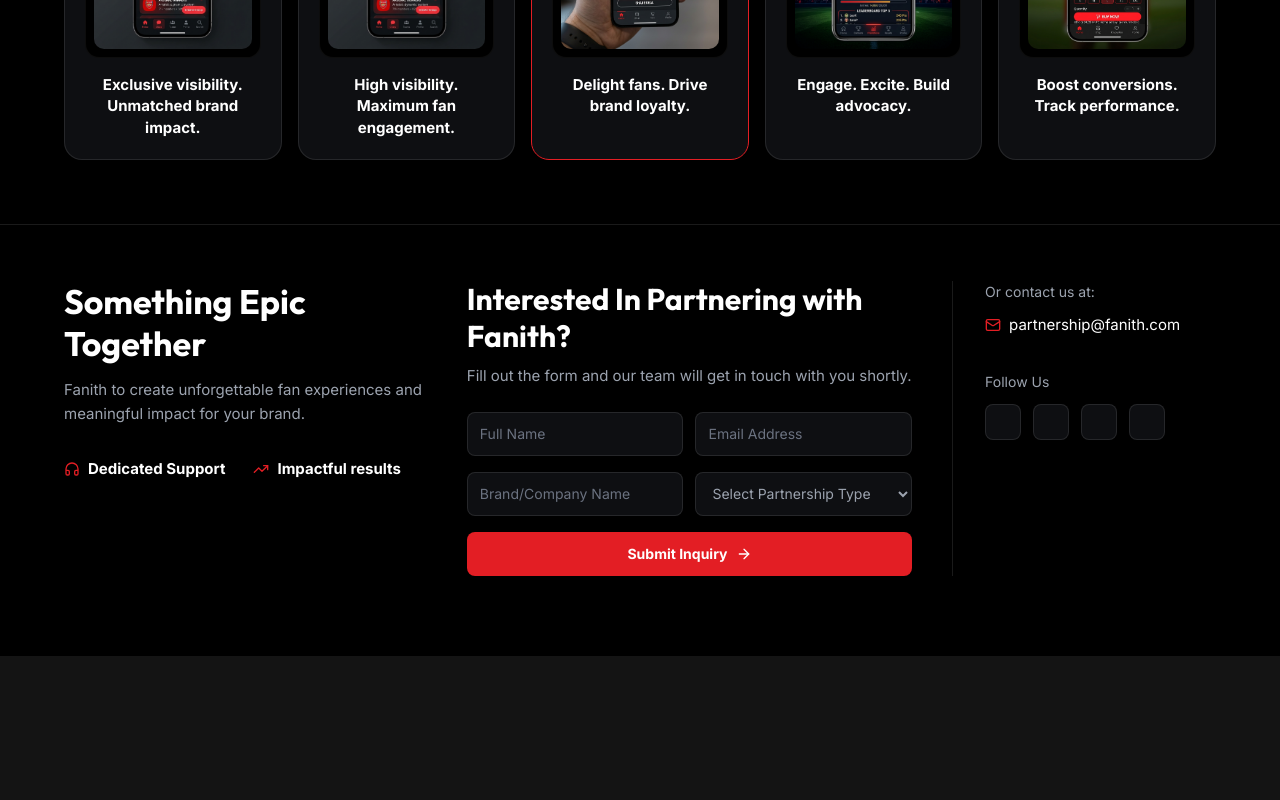
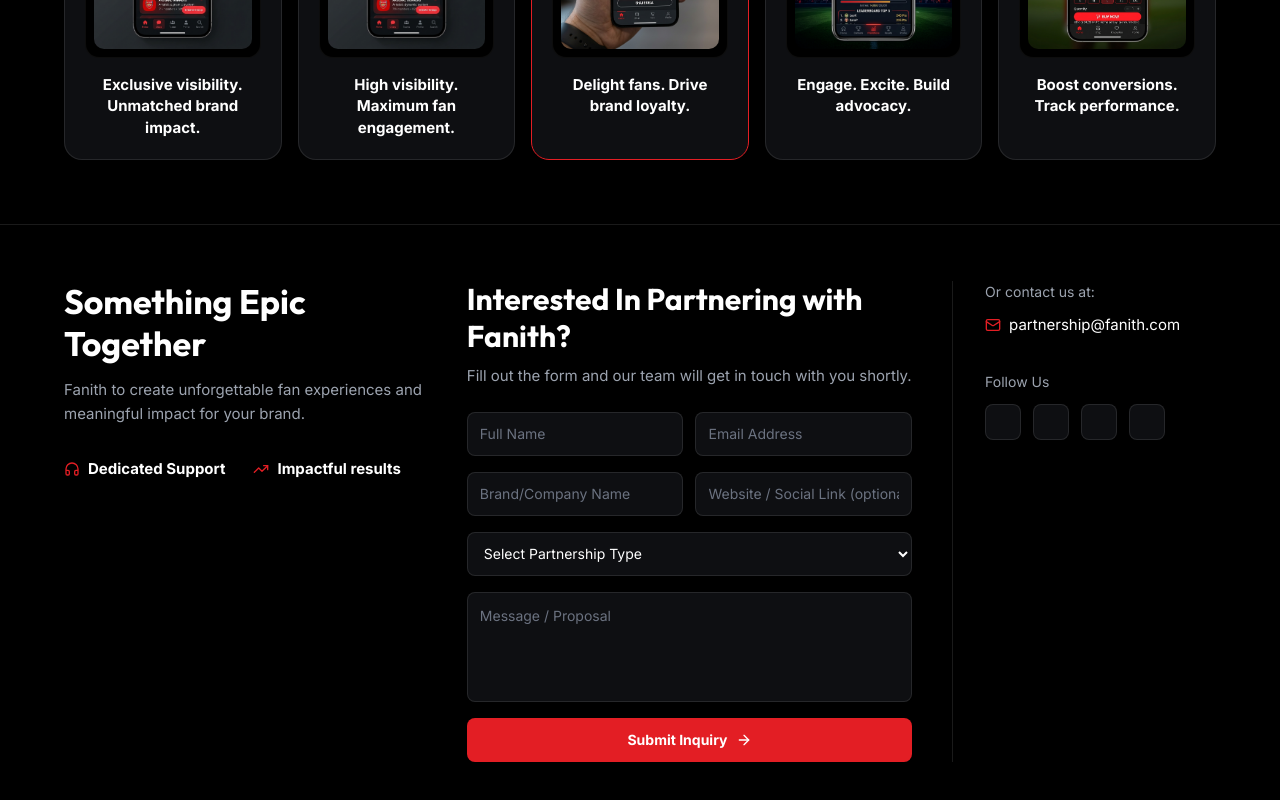
Before and after one commit to Fanith-app/fanith-website, a Next.js app: page /brand-collaboration in a window 1280 px wide. Shown: the part 1197-1997 px from the top of the page. Before the commit the page ends 1853 px from the top, so only its background shows below. Built offline with nearby package versions, Linux system fonts and the light colour scheme.

Commit message:
added brand collabration api

```diff
--- a/src/app/(pages)/brand-collaboration/page.tsx
+++ b/src/app/(pages)/brand-collaboration/page.tsx
@@ -20,6 +20,7 @@
 } from 'lucide-react';
 import { Inter, Outfit } from 'next/font/google';
 import React from 'react';
+import BrandCollaborationForm from '@/src/components/BrandCollaborationForm';
 
 const outfitExtraBold = Outfit({
   subsets: ['latin'],
@@ -213,42 +214,7 @@
             <p className="mt-2 text-[15px] leading-[1.6] text-[#9CA3AF]">
               Fill out the form and our team will get in touch with you shortly.
             </p>
-            <form className="mt-6 space-y-4">
-              <div className="grid grid-cols-1 gap-3 sm:grid-cols-2">
-                <input
-                  type="text"
-                  placeholder="Full Name"
-                  className="h-11 rounded-md border border-white/10 bg-[#0E0F12] px-3 text-[14px] text-white outline-none placeholder:text-[#6B7280] focus:border-[#E31E24]"
-                />
-                <input
-                  type="email"
-                  placeholder="Email Address"
-                  className="h-11 rounded-md border border-white/10 bg-[#0E0F12] px-3 text-[14px] text-white outline-none placeholder:text-[#6B7280] focus:border-[#E31E24]"
-                />
-              </div>
-              <div className="grid grid-cols-1 gap-3 sm:grid-cols-2">
-                <input
-                  type="text"
-                  placeholder="Brand/Company Name"
-                  className="h-11 rounded-md border border-white/10 bg-[#0E0F12] px-3 text-[14px] text-white outline-none placeholder:text-[#6B7280] focus:border-[#E31E24]"
-                />
-                <select className="h-11 rounded-md border border-white/10 bg-[#0E0F12] px-3 text-[14px] text-[#9CA3AF] outline-none focus:border-[#E31E24]">
-                  <option>Select Partnership Type</option>
-                  <option>Brand Takeover</option>
-                  <option>General Chat Sponsorship</option>
-                  <option>Rewards & Coupons</option>
-                  <option>Contests & Challenges</option>
-                  <option>Affiliate Marketing</option>
-                </select>
-              </div>
-              <button
-                type="button"
-                className="flex h-11 w-full items-center justify-center gap-2 rounded-md bg-[#E31E24] text-[14px] font-bold text-white transition-opacity hover:opacity-90"
-              >
-                Submit Inquiry
-                <ArrowRight className="h-4 w-4" />
-              </button>
-            </form>
+            <BrandCollaborationForm />
           </div>
 
           <div className="border-l border-white/10 pl-0 lg:pl-8">
--- /dev/null
+++ b/src/components/BrandCollaborationForm.tsx
@@ -0,0 +1,199 @@
+"use client";
+
+import React, { useState } from 'react';
+import { useForm } from 'react-hook-form';
+import { zodResolver } from '@hookform/resolvers/zod';
+import { z } from 'zod';
+import { ArrowRight } from 'lucide-react';
+import { toast } from 'react-toastify';
+import { _makeUnauthenticatedPostRequest } from '@/src/api/api';
+import endpoints from '@/src/api/endpoint';
+import { useCenterPopup } from '@/src/context/CenterPopupContext';
+
+const brandFormSchema = z.object({
+  companyName: z.string().min(1, 'Company/Brand name is required'),
+  contactPerson: z.string().min(1, 'Full name is required'),
+  email: z.string().min(1, 'Email is required').email('Please enter a valid email address'),
+  websiteOrSocialLink: z.string().optional().or(z.literal('')),
+  inquiryType: z.string().min(1, 'Please select a partnership type'),
+  message: z.string().min(1, 'Message is required').min(10, 'Message must be at least 10 characters'),
+});
+
+type BrandFormData = z.infer<typeof brandFormSchema>;
+
+export default function BrandCollaborationForm() {
+  const [isSubmitting, setIsSubmitting] = useState(false);
+  const { showPopup } = useCenterPopup();
+
+  const {
+    register,
+    handleSubmit,
+    formState: { errors },
+    reset,
+  } = useForm<BrandFormData>({
+    resolver: zodResolver(brandFormSchema),
+    defaultValues: {
+      companyName: '',
+      contactPerson: '',
+      email: '',
+      websiteOrSocialLink: '',
+      inquiryType: '',
+      message: '',
+    },
+  });
+
+  const onSubmit = async (data: BrandFormData) => {
+    setIsSubmitting(true);
+    try {
+      const payload = {
+        companyName: data.companyName,
+        contactPerson: data.contactPerson,
+        email: data.email,
+        websiteOrSocialLink: data.websiteOrSocialLink || undefined,
+        inquiryType: data.inquiryType,
+        message: data.message,
+      };
+
+      const response = await _makeUnauthenticatedPostRequest(
+        endpoints.BRAND_PARTNERSHIP_FORM,
+        payload
+      );
+
+      if (response && response.id && response.createdAt) {
+        showPopup({
+          title: 'Success!',
+          message: "Your partnership inquiry has been submitted successfully! We'll review it and get back to you soon.",
+          type: 'success',
+        });
+        toast.success('Your partnership inquiry has been submitted successfully!');
+        reset();
+      } else {
+        throw new Error('Unexpected response format');
+      }
+    } catch (error: any) {
+      console.error('Brand collaboration form submission error:', error);
+      let errorMessage = 'Something went wrong. Please try again.';
+
+      if (error && error.message) {
+        errorMessage = error.message;
+      } else if (error && error.details && Array.isArray(error.details)) {
+        errorMessage = error.details.join(', ');
+      } else if (error && typeof error === 'string') {
+        errorMessage = error;
+      }
+
+      showPopup({
+        title: 'Error!',
+        message: errorMessage,
+        type: 'error',
+      });
+      toast.error(errorMessage);
+    } finally {
+      setIsSubmitting(false);
+    }
+  };
+
+  return (
+    <form onSubmit={handleSubmit(onSubmit)} className="mt-6 space-y-4">
+      <div className="grid grid-cols-1 gap-3 sm:grid-cols-2">
+        <div className="flex flex-col gap-1">
+          <input
+            type="text"
+            placeholder="Full Name"
+            {...register('contactPerson')}
+            className={`h-11 rounded-md border bg-[#0E0F12] px-3 text-[14px] text-white outline-none placeholder:text-[#6B7280] focus:border-[#E31E24] ${
+              errors.contactPerson ? 'border-red-500 focus:border-red-500' : 'border-white/10'
+            }`}
+          />
+          {errors.contactPerson && (
+            <span className="text-[12px] text-[#E31E24] pl-1">{errors.contactPerson.message}</span>
+          )}
+        </div>
+        <div className="flex flex-col gap-1">
+          <input
+            type="email"
+            placeholder="Email Address"
+            {...register('email')}
+            className={`h-11 rounded-md border bg-[#0E0F12] px-3 text-[14px] text-white outline-none placeholder:text-[#6B7280] focus:border-[#E31E24] ${
+              errors.email ? 'border-red-500 focus:border-red-500' : 'border-white/10'
+            }`}
+          />
+          {errors.email && (
+            <span className="text-[12px] text-[#E31E24] pl-1">{errors.email.message}</span>
+          )}
+        </div>
+      </div>
+
+      <div className="grid grid-cols-1 gap-3 sm:grid-cols-2">
+        <div className="flex flex-col gap-1">
+          <input
+            type="text"
+            placeholder="Brand/Company Name"
+            {...register('companyName')}
+            className={`h-11 rounded-md border bg-[#0E0F12] px-3 text-[14px] text-white outline-none placeholder:text-[#6B7280] focus:border-[#E31E24] ${
+              errors.companyName ? 'border-red-500 focus:border-red-500' : 'border-white/10'
+            }`}
+          />
+          {errors.companyName && (
+            <span className="text-[12px] text-[#E31E24] pl-1">{errors.companyName.message}</span>
+          )}
+        </div>
+        <div className="flex flex-col gap-1">
+          <input
+            type="text"
+            placeholder="Website / Social Link (optional)"
+            {...register('websiteOrSocialLink')}
+            className={`h-11 rounded-md border bg-[#0E0F12] px-3 text-[14px] text-white outline-none placeholder:text-[#6B7280] focus:border-[#E31E24] ${
+              errors.websiteOrSocialLink ? 'border-red-500 focus:border-red-500' : 'border-white/10'
+            }`}
+          />
+          {errors.websiteOrSocialLink && (
+            <span className="text-[12px] text-[#E31E24] pl-1">{errors.websiteOrSocialLink.message}</span>
+          )}
+        </div>
+      </div>
+
+      <div className="flex flex-col gap-1">
+        <select
+          {...register('inquiryType')}
+          className={`h-11 w-full rounded-md border bg-[#0E0F12] px-3 text-[14px] outline-none focus:border-[#E31E24] ${
+            errors.inquiryType ? 'border-red-500 focus:border-red-500' : 'border-white/10'
+          } ${errors.inquiryType || errors.inquiryType === undefined ? 'text-white' : 'text-[#9CA3AF]'}`}
+        >
+          <option value="" className="text-[#6B7280]">Select Partnership Type</option>
+          <option value="Brand Takeover">Brand Takeover</option>
+          <option value="General Chat Sponsorship">General Chat Sponsorship</option>
+          <option value="Rewards & Coupons">Rewards & Coupons</option>
+          <option value="Contests & Challenges">Contests & Challenges</option>
+          <option value="Affiliate Marketing">Affiliate Marketing</option>
+        </select>
+        {errors.inquiryType && (
+          <span className="text-[12px] text-[#E31E24] pl-1">{errors.inquiryType.message}</span>
+        )}
+      </div>
+
+      <div className="flex flex-col gap-1">
+        <textarea
+          placeholder="Message / Proposal"
+          rows={4}
+          {...register('message')}
+          className={`w-full rounded-md border bg-[#0E0F12] p-3 text-[14px] text-white outline-none placeholder:text-[#6B7280] focus:border-[#E31E24] resize-none ${
+            errors.message ? 'border-red-500 focus:border-red-500' : 'border-white/10'
+          }`}
+        />
+        {errors.message && (
+          <span className="text-[12px] text-[#E31E24] pl-1">{errors.message.message}</span>
+        )}
+      </div>
+
+      <button
+        type="submit"
+        disabled={isSubmitting}
+        className="flex h-11 w-full items-center justify-center gap-2 rounded-md bg-[#E31E24] text-[14px] font-bold text-white transition-opacity hover:opacity-90 disabled:opacity-50 disabled:cursor-not-allowed cursor-pointer"
+      >
+        {isSubmitting ? 'Submitting...' : 'Submit Inquiry'}
+        <ArrowRight className="h-4 w-4" />
+      </button>
+    </form>
+  );
+}
```
Also changed, not shown: 2 other files (tests, documents, lock files or other folders).
